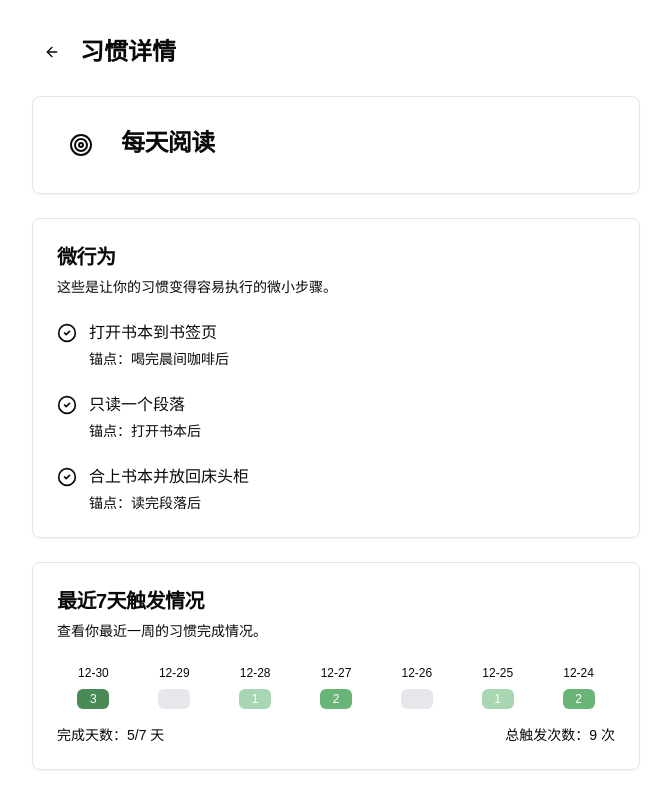
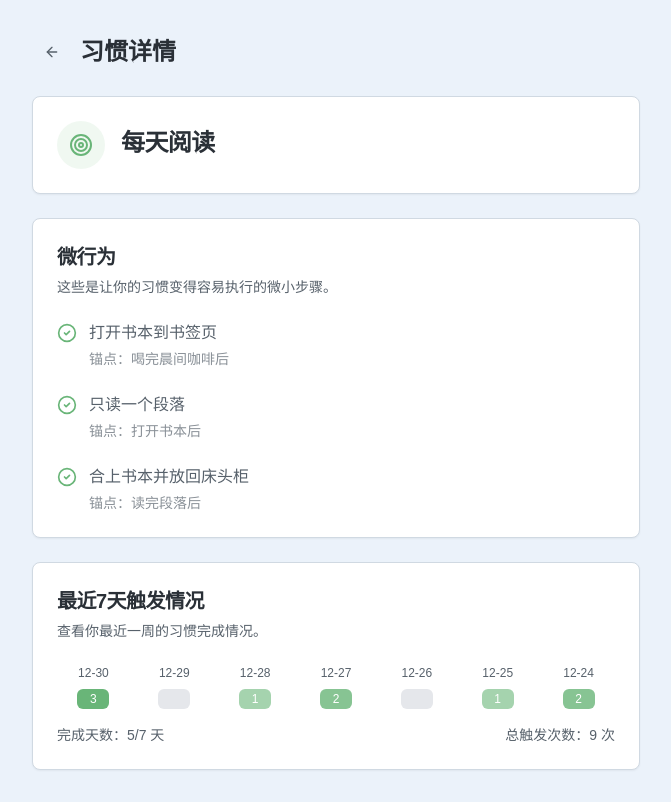
Before and after one commit to nettee/habit-map, a Next.js app: page /habits/1 in a window 1280 px wide. Shown: the whole page, without its empty margins (304-975 px from the left). Built offline with nearby package versions, Linux system fonts and the light colour scheme.

Commit message:
fix color

```diff
--- a/app/habits/[habit_id]/page.tsx
+++ b/app/habits/[habit_id]/page.tsx
@@ -36,12 +36,12 @@ const habitData = {
 
 export default function HabitDetailPage() {
   return (
-    <div className="bg-main-background min-h-screen text-primary-text">
+    <div className="bg-surface-main min-h-screen text-text-primary">
       <div className="max-w-2xl mx-auto p-4 sm:p-6 lg:p-8">
         <header className="flex items-center mb-6">
           <Button variant="ghost" size="icon" asChild>
             <Link href="/habits">
-              <ArrowLeft className="h-5 w-5 text-secondary-text" />
+              <ArrowLeft className="h-5 w-5 text-text-secondary" />
               <span className="sr-only">返回习惯列表</span>
             </Link>
           </Button>
@@ -50,22 +50,22 @@ export default function HabitDetailPage() {
 
         <main className="space-y-6">
           {/* 习惯信息卡片 */}
-          <Card className="bg-white border-divider shadow-sm">
+          <Card className="bg-white border-surface-divider shadow-sm">
             <CardHeader className="flex flex-row items-start gap-4">
-              <div className="bg-primary-green/10 p-3 rounded-full">
-                <Target className="h-6 w-6 text-primary-green" />
+              <div className="bg-brand-primary/10 p-3 rounded-full">
+                <Target className="h-6 w-6 text-brand-primary" />
               </div>
               <div>
-                <CardTitle className="text-2xl font-bold text-primary-text">{habitData.name}</CardTitle>
+                <CardTitle className="text-2xl font-bold text-text-primary">{habitData.name}</CardTitle>
               </div>
             </CardHeader>
           </Card>
 
           {/* 微行为卡片 */}
-          <Card className="bg-white border-divider shadow-sm">
+          <Card className="bg-white border-surface-divider shadow-sm">
             <CardHeader>
-              <CardTitle className="text-xl font-semibold text-primary-text">微行为</CardTitle>
-              <CardDescription className="text-secondary-text">
+              <CardTitle className="text-xl font-semibold text-text-primary">微行为</CardTitle>
+              <CardDescription className="text-text-secondary">
                 这些是让你的习惯变得容易执行的微小步骤。
               </CardDescription>
             </CardHeader>
@@ -73,10 +73,10 @@ export default function HabitDetailPage() {
               <ul className="space-y-6">
                 {habitData.microBehaviors.map((behavior, index) => (
                   <li key={index} className="flex items-start gap-3">
-                    <CheckCircle2 className="h-5 w-5 text-primary-green mt-0.5 flex-shrink-0" />
+                    <CheckCircle2 className="h-5 w-5 text-brand-primary mt-0.5 flex-shrink-0" />
                     <div className="flex-1">
-                      <span className="text-secondary-text block">{behavior.action}</span>
-                      <span className="text-sm text-secondary-text/70 mt-1 block">
+                      <span className="text-text-secondary block">{behavior.action}</span>
+                      <span className="text-sm text-text-secondary/70 mt-1 block">
                         <span className="font-medium">锚点：</span>
                         {behavior.anchor}
                       </span>
@@ -88,25 +88,25 @@ export default function HabitDetailPage() {
           </Card>
 
           {/* 最近7天习惯触发情况 */}
-          <Card className="bg-white border-divider shadow-sm">
+          <Card className="bg-white border-surface-divider shadow-sm">
             <CardHeader>
-              <CardTitle className="text-xl font-semibold text-primary-text">最近7天触发情况</CardTitle>
-              <CardDescription className="text-secondary-text">查看你最近一周的习惯完成情况。</CardDescription>
+              <CardTitle className="text-xl font-semibold text-text-primary">最近7天触发情况</CardTitle>
+              <CardDescription className="text-text-secondary">查看你最近一周的习惯完成情况。</CardDescription>
             </CardHeader>
             <CardContent>
               <div className="grid grid-cols-7 gap-2">
                 {habitData.recentTriggers.map((trigger, index) => {
-                  const getBgColor = (count) => {
-                    if (count === 0) return "bg-gray-200 text-secondary-text"
-                    if (count === 1) return "bg-[#A8D5B2] text-white" // 浅绿
-                    if (count === 2) return "bg-[#69B578] text-white" // 中绿 (主绿色)
-                    if (count >= 3) return "bg-[#4A8A57] text-white" // 深绿
-                    return "bg-gray-200 text-secondary-text"
+                  const getBgColor = (count: number) => {
+                    if (count === 0) return "bg-gray-200 text-text-secondary"
+                    if (count === 1) return "bg-brand-primary/60 text-white" // 浅绿
+                    if (count === 2) return "bg-brand-primary/80 text-white" // 中绿 (主绿色)
+                    if (count >= 3) return "bg-brand-primary text-white" // 深绿
+                    return "bg-gray-200 text-text-secondary"
                   }
 
                   return (
                     <div key={index} className="text-center">
-                      <div className="text-xs text-secondary-text mb-2">{trigger.date}</div>
+                      <div className="text-xs text-text-secondary mb-2">{trigger.date}</div>
                       <div
                         className={`w-8 h-5 rounded-md mx-auto flex items-center justify-center text-xs font-medium ${getBgColor(trigger.triggerCount)}`}
                       >
@@ -117,10 +117,10 @@ export default function HabitDetailPage() {
                 })}
               </div>
               <div className="mt-4 flex items-center justify-between text-sm">
-                <span className="text-secondary-text">
+                <span className="text-text-secondary">
                   完成天数：{habitData.recentTriggers.filter((t) => t.triggerCount > 0).length}/7 天
                 </span>
-                <span className="text-secondary-text">
+                <span className="text-text-secondary">
                   总触发次数：{habitData.recentTriggers.reduce((sum, t) => sum + t.triggerCount, 0)} 次
                 </span>
               </div>
--- a/app/habits/page.tsx
+++ b/app/habits/page.tsx
@@ -8,23 +8,23 @@ const habits = [
     id: "1",
     name: "每天阅读",
     anchor: "喝完晨间咖啡后",
-    icon: <BookOpen className="h-6 w-6 text-primary-green" />,
+    icon: <BookOpen className="h-6 w-6 text-brand-primary" />,
   },
   {
     id: "2",
     name: "晨间拉伸",
     anchor: "起床后",
-    icon: <Sunrise className="h-6 w-6 text-primary-green" />,
+    icon: <Sunrise className="h-6 w-6 text-brand-primary" />,
   },
 ]
 
 export default function HabitsPage() {
   return (
-    <div className="bg-main-background min-h-screen text-primary-text">
+    <div className="bg-surface-main min-h-screen text-text-primary">
       <div className="max-w-2xl mx-auto p-4 sm:p-6 lg:p-8">
         <header className="flex items-center justify-between mb-6">
           <h1 className="text-3xl font-bold">我的习惯</h1>
-          <Button asChild className="bg-primary-accent hover:bg-primary-accent/90 text-white">
+          <Button asChild className="bg-brand-accent hover:bg-brand-accent/90 text-white">
             <Link href="/habits/create">
               <Plus className="mr-2 h-4 w-4" />
               新建习惯
@@ -35,16 +35,16 @@ export default function HabitsPage() {
         <main className="space-y-4">
           {habits.map((habit) => (
             <Link href={`/habits/${habit.id}`} key={habit.id} className="block group">
-              <Card className="bg-white border-divider shadow-sm hover:border-primary-green transition-colors duration-200">
+              <Card className="bg-white border-surface-divider shadow-sm hover:border-brand-primary transition-colors duration-200">
                 <CardHeader className="flex flex-row items-center justify-between">
                   <div className="flex items-center gap-4">
-                    <div className="bg-primary-green/10 p-3 rounded-full">{habit.icon}</div>
+                    <div className="bg-brand-primary/10 p-3 rounded-full">{habit.icon}</div>
                     <div>
-                      <CardTitle className="text-lg font-semibold text-primary-text">{habit.name}</CardTitle>
-                      <CardDescription className="text-secondary-text">{habit.anchor}</CardDescription>
+                      <CardTitle className="text-lg font-semibold text-text-primary">{habit.name}</CardTitle>
+                      <CardDescription className="text-text-secondary">{habit.anchor}</CardDescription>
                     </div>
                   </div>
-                  <ChevronRight className="h-5 w-5 text-secondary-text group-hover:text-primary-green transition-colors" />
+                  <ChevronRight className="h-5 w-5 text-text-secondary group-hover:text-brand-primary transition-colors" />
                 </CardHeader>
               </Card>
             </Link>
```
